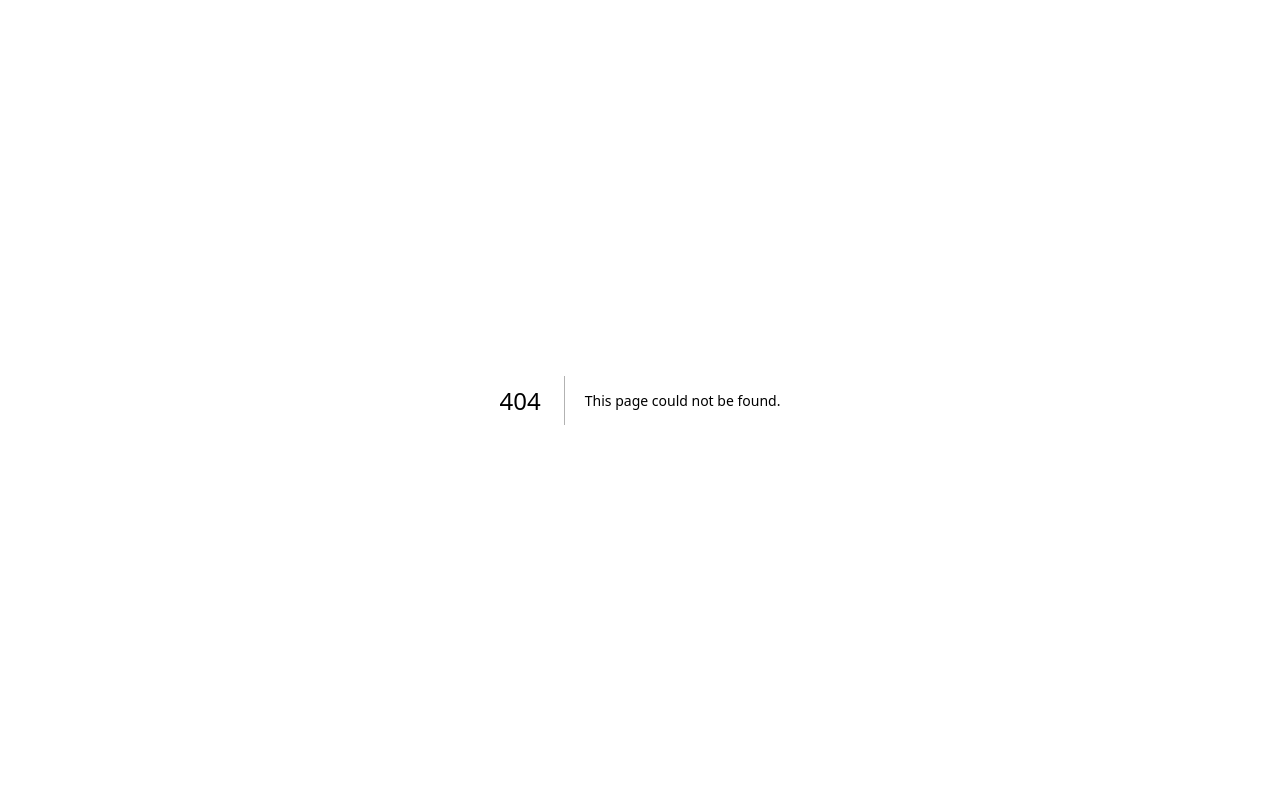
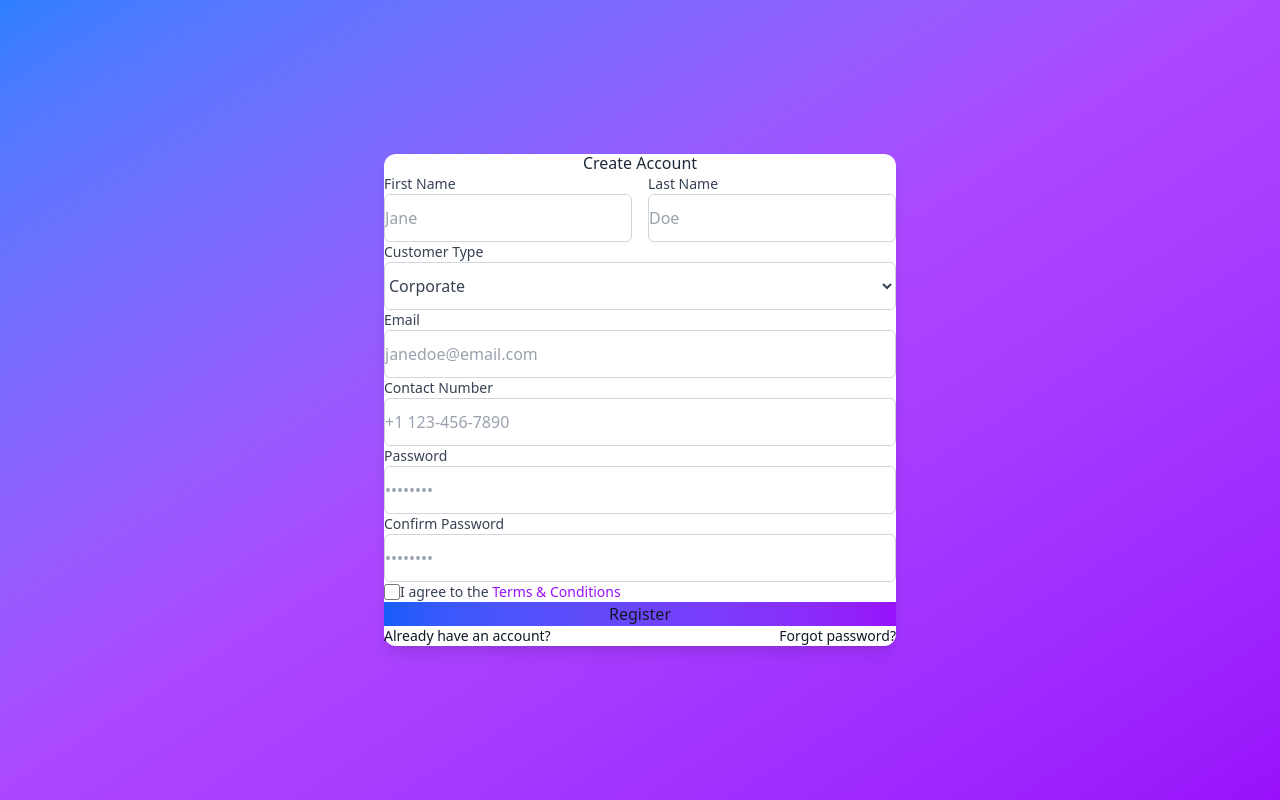
Before and after one commit to RensithUdara/corporate-client-system, a Next.js app: page /register in a window 1280 px wide. Before the commit this address had no page. Built offline with nearby package versions, Linux system fonts and the light colour scheme.

Commit message:
Add registration page component with form validation and styling

```diff
--- /dev/null
+++ b/src/app/register/page.tsx
@@ -0,0 +1,134 @@
+'use client';
+
+import { useState } from 'react';
+import { useForm } from 'react-hook-form';
+import { zodResolver } from '@hookform/resolvers/zod';
+import * as z from 'zod';
+import { registerUser } from '@/lib/api';
+import Link from 'next/link';
+
+const schema = z.object({
+  firstName: z.string().min(1, 'First Name is required'),
+  lastName: z.string().min(1, 'Last Name is required'),
+  customerType: z.enum(['Corporate', 'Private']),
+  companyName: z.string().optional().refine((val) => !val || val.length > 0, { message: 'Company Name is required for Corporate customers' }),
+  companyAddress: z.string().optional(),
+  email: z.string().email('Invalid email').min(1, 'Email is required'),
+  contactNumber: z.string().min(1, 'Contact Number is required'),
+  password: z.string().min(8, 'Password must be at least 8 characters')
+    .regex(/[A-Z]/, 'Password must contain at least one uppercase letter')
+    .regex(/[a-z]/, 'Password must contain at least one lowercase letter')
+    .regex(/[0-9]/, 'Password must contain at least one number')
+    .regex(/[!@#$%^&*]/, 'Password must contain at least one special character'),
+  confirmPassword: z.string(),
+  termsAccepted: z.boolean().refine((val) => val === true, { message: 'You must agree to the Terms & Conditions' }),
+}).refine((data) => data.password === data.confirmPassword, { message: 'Passwords must match', path: ['confirmPassword'] })
+  .refine((data) => data.customerType === 'Private' || (data.companyName && data.companyAddress), { message: 'Company Name and Address are required for Corporate customers', path: ['companyName'] });
+
+type FormData = z.infer<typeof schema>;
+
+export default function RegisterPage() {
+  const [loading, setLoading] = useState(false);
+  const { register, handleSubmit, watch, formState: { errors } } = useForm<FormData>({
+    resolver: zodResolver(schema),
+  });
+
+  const customerType = watch('customerType');
+
+  const onSubmit = async (data: FormData) => {
+    setLoading(true);
+    try {
+      const response = await registerUser(data);
+      console.log('Registration successful:', response);
+    } catch (error) {
+      console.error('Registration failed:', error);
+    } finally {
+      setLoading(false);
+    }
+  };
+
+  return (
+    <div className="min-h-screen flex items-center justify-center p-6 bg-gradient-to-br from-blue-500 via-purple-500 to-purple-600">
+      <div className="w-full max-w-lg bg-white rounded-xl p-8 shadow-lg transform transition-all hover:shadow-xl">
+        <h1 className="text-3xl font-semibold mb-6 text-gray-800 text-center">Create Account</h1>
+        <form onSubmit={handleSubmit(onSubmit)} className="space-y-6">
+          <div className="grid grid-cols-2 gap-4 px-4">
+            <div>
+              <label className="block text-sm font-medium text-gray-700 mb-2">First Name</label>
+              <input type="text" placeholder="Jane" {...register('firstName')} className="custom-input" />
+              {errors.firstName && <p className="text-red-500 text-xs mt-1">{errors.firstName.message}</p>}
+            </div>
+            <div>
+              <label className="block text-sm font-medium text-gray-700 mb-2">Last Name</label>
+              <input type="text" placeholder="Doe" {...register('lastName')} className="custom-input" />
+              {errors.lastName && <p className="text-red-500 text-xs mt-1">{errors.lastName.message}</p>}
+            </div>
+          </div>
+          <div className="px-4">
+            <label className="block text-sm font-medium text-gray-700 mb-2">Customer Type</label>
+            <select {...register('customerType')} className="custom-select">
+              <option value="" disabled>Select customer type</option>
+              <option value="Corporate">Corporate</option>
+              <option value="Private">Private</option>
+            </select>
+            {errors.customerType && <p className="text-red-500 text-xs mt-1">{errors.customerType.message}</p>}
+          </div>
+          {customerType === 'Corporate' && (
+            <>
+              <div className="px-4">
+                <label className="block text-sm font-medium text-gray-700 mb-2">Company Name</label>
+                <input type="text" placeholder="Acme Inc." {...register('companyName')} className="custom-input" />
+                {errors.companyName && <p className="text-red-500 text-xs mt-1">{errors.companyName.message}</p>}
+              </div>
+              <div className="px-4">
+                <label className="block text-sm font-medium text-gray-700 mb-2">Company Address</label>
+                <input type="text" placeholder="123 Main St" {...register('companyAddress')} className="custom-input" />
+                {errors.companyAddress && <p className="text-red-500 text-xs mt-1">{errors.companyAddress.message}</p>}
+              </div>
+            </>
+          )}
+          <div className="px-4">
+            <label className="block text-sm font-medium text-gray-700 mb-2">Email</label>
+            <input type="email" placeholder="janedoe@email.com" {...register('email')} className="custom-input" />
+            {errors.email && <p className="text-red-500 text-xs mt-1">{errors.email.message}</p>}
+          </div>
+          <div className="px-4">
+            <label className="block text-sm font-medium text-gray-700 mb-2">Contact Number</label>
+            <input type="text" placeholder="+1 123-456-7890" {...register('contactNumber')} className="custom-input" />
+            {errors.contactNumber && <p className="text-red-500 text-xs mt-1">{errors.contactNumber.message}</p>}
+          </div>
+          <div className="px-4">
+            <label className="block text-sm font-medium text-gray-700 mb-2">Password</label>
+            <input type="password" placeholder="••••••••" {...register('password')} className="custom-input" />
+            {errors.password && <p className="text-red-500 text-xs mt-1">{errors.password.message}</p>}
+          </div>
+          <div className="px-4">
+            <label className="block text-sm font-medium text-gray-700 mb-2">Confirm Password</label>
+            <input type="password" placeholder="••••••••" {...register('confirmPassword')} className="custom-input" />
+            {errors.confirmPassword && <p className="text-red-500 text-xs mt-1">{errors.confirmPassword.message}</p>}
+          </div>
+          <div className="flex items-center px-4">
+            <input type="checkbox" {...register('termsAccepted')} className="h-4 w-4 text-purple-600 border-gray-300 rounded focus:ring-purple-500" />
+            <label className="ml-2 text-sm text-gray-700">I agree to the <span className="text-purple-600">Terms & Conditions</span></label>
+          </div>
+          {errors.termsAccepted && <p className="text-red-500 text-xs px-4">{errors.termsAccepted.message}</p>}
+          <button
+            type="submit"
+            disabled={loading}
+            className="w-full bg-gradient-to-r from-blue-600 to-purple-600 text-white rounded-lg py-3 font-medium hover:from-blue-700 hover:to-purple-700 transition-all duration-300 disabled:opacity-50"
+          >
+            {loading ? 'Registering...' : 'Register'}
+          </button>
+          <div className="flex justify-between text-sm mt-4 px-4">
+            <Link href="/login" className="text-purple-600 hover:underline hover:text-purple-800 transition-colors">
+              Already have an account?
+            </Link>
+            <Link href="/forgot-password" className="text-purple-600 hover:underline hover:text-purple-800 transition-colors">
+              Forgot password?
+            </Link>
+          </div>
+        </form>
+      </div>
+    </div>
+  );
+}
```
